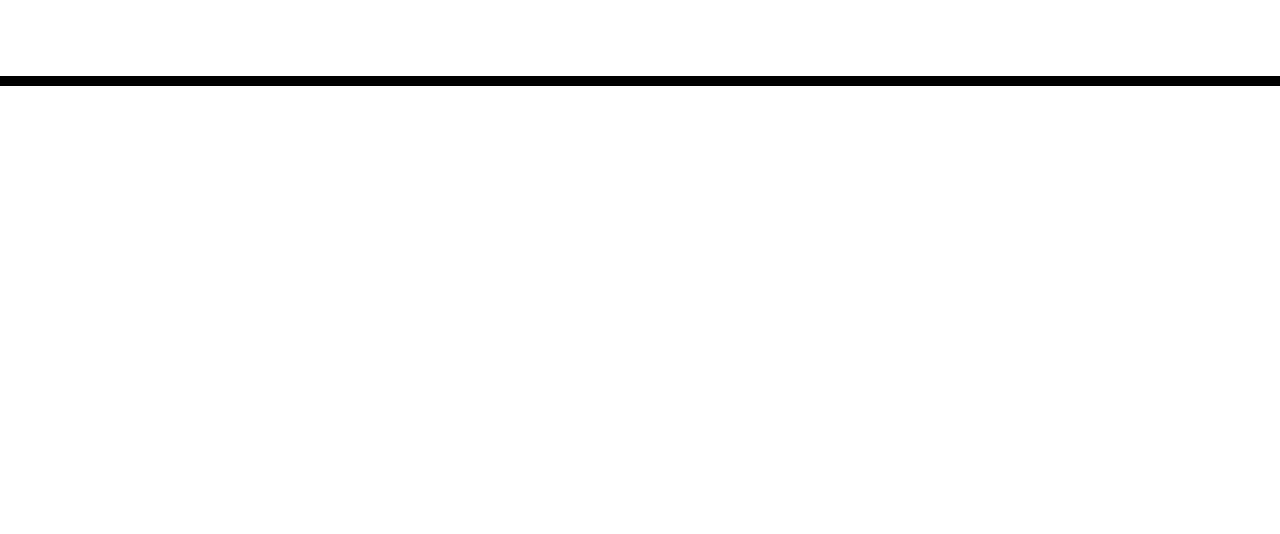
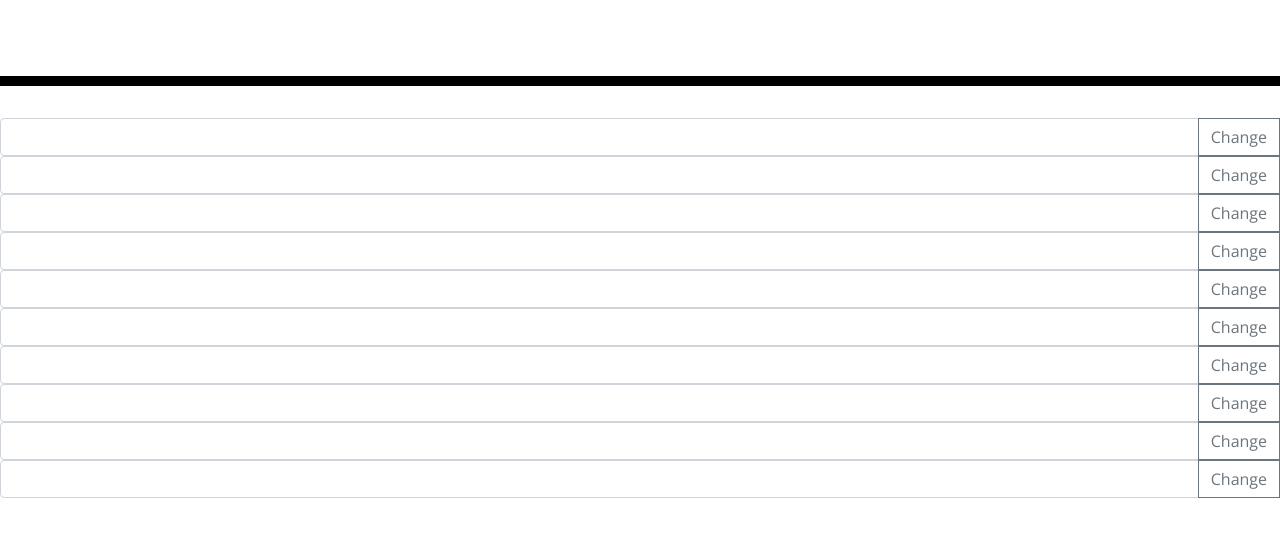
Before and after one commit to IdFightGandhi/Calendar-HW, a plain HTML site: page index.html in a window 1280 px wide. Shown: the part 182-716 px from the top of the page. Drawn offline with nearby package versions, Linux system fonts and the light colour scheme.

Commit message:
Added cal fields with buttons

```diff
--- a/index.html
+++ b/index.html
@@ -28,8 +28,75 @@
       <p class="lead">A simple calendar app for scheduling your work day</p>
       <p id="currentDay" class="lead"></p>
     </header>
-    <div class="container">
-      <!-- Timeblocks go here -->
+
+    <div class="input-group">
+      <input type="text" class="form-control" aria-label="Text input with segmented dropdown button">
+      <div class="input-group-append">
+        <button type="button" class="btn btn-outline-secondary">Change</button>
+        </button>
+    </div>
+
+    <div class="input-group">
+      <input type="text" class="form-control" aria-label="Text input with segmented dropdown button">
+      <div class="input-group-append">
+        <button type="button" class="btn btn-outline-secondary">Change</button>
+        </button>
+    </div>
+
+    <div class="input-group">
+      <input type="text" class="form-control" aria-label="Text input with segmented dropdown button">
+      <div class="input-group-append">
+        <button type="button" class="btn btn-outline-secondary">Change</button>
+        </button>
+    </div>
+
+    <div class="input-group">
+      <input type="text" class="form-control" aria-label="Text input with segmented dropdown button">
+      <div class="input-group-append">
+        <button type="button" class="btn btn-outline-secondary">Change</button>
+        </button>
+    </div>
+
+    <div class="input-group">
+      <input type="text" class="form-control" aria-label="Text input with segmented dropdown button">
+      <div class="input-group-append">
+        <button type="button" class="btn btn-outline-secondary">Change</button>
+        </button>
+    </div>
+
+    <div class="input-group">
+      <input type="text" class="form-control" aria-label="Text input with segmented dropdown button">
+      <div class="input-group-append">
+        <button type="button" class="btn btn-outline-secondary">Change</button>
+        </button>
+    </div>
+
+    <div class="input-group">
+      <input type="text" class="form-control" aria-label="Text input with segmented dropdown button">
+      <div class="input-group-append">
+        <button type="button" class="btn btn-outline-secondary">Change</button>
+        </button>
+    </div>
+
+    <div class="input-group">
+      <input type="text" class="form-control" aria-label="Text input with segmented dropdown button">
+      <div class="input-group-append">
+        <button type="button" class="btn btn-outline-secondary">Change</button>
+        </button>
+    </div>
+
+    <div class="input-group">
+      <input type="text" class="form-control" aria-label="Text input with segmented dropdown button">
+      <div class="input-group-append">
+        <button type="button" class="btn btn-outline-secondary">Change</button>
+        </button>
+    </div>
+
+    <div class="input-group">
+      <input type="text" class="form-control" aria-label="Text input with segmented dropdown button">
+      <div class="input-group-append">
+        <button type="button" class="btn btn-outline-secondary">Change</button>
+        </button>
     </div>
 
     <script src="https://cdnjs.cloudflare.com/ajax/libs/jquery/3.2.1/jquery.min.js"></script>
```
